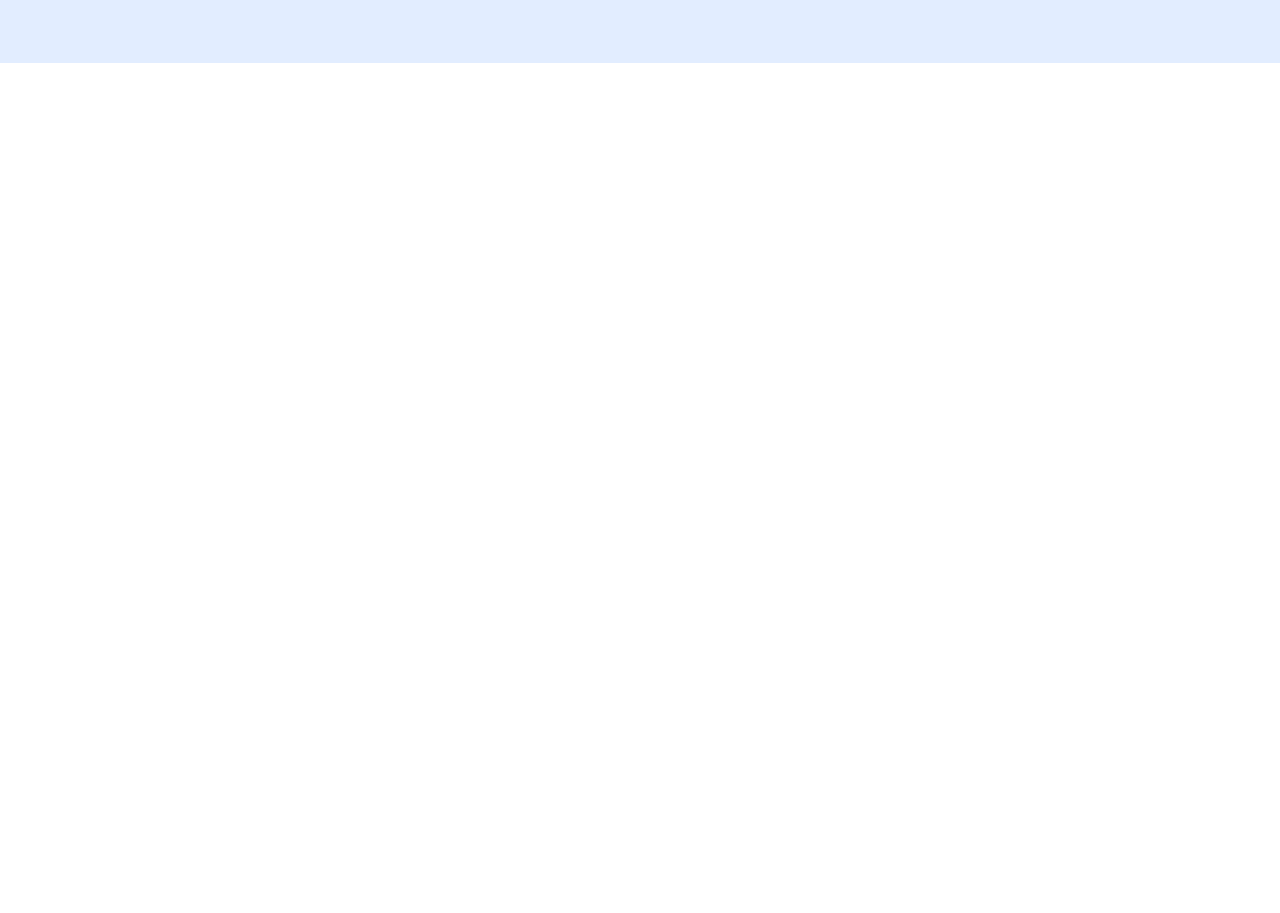
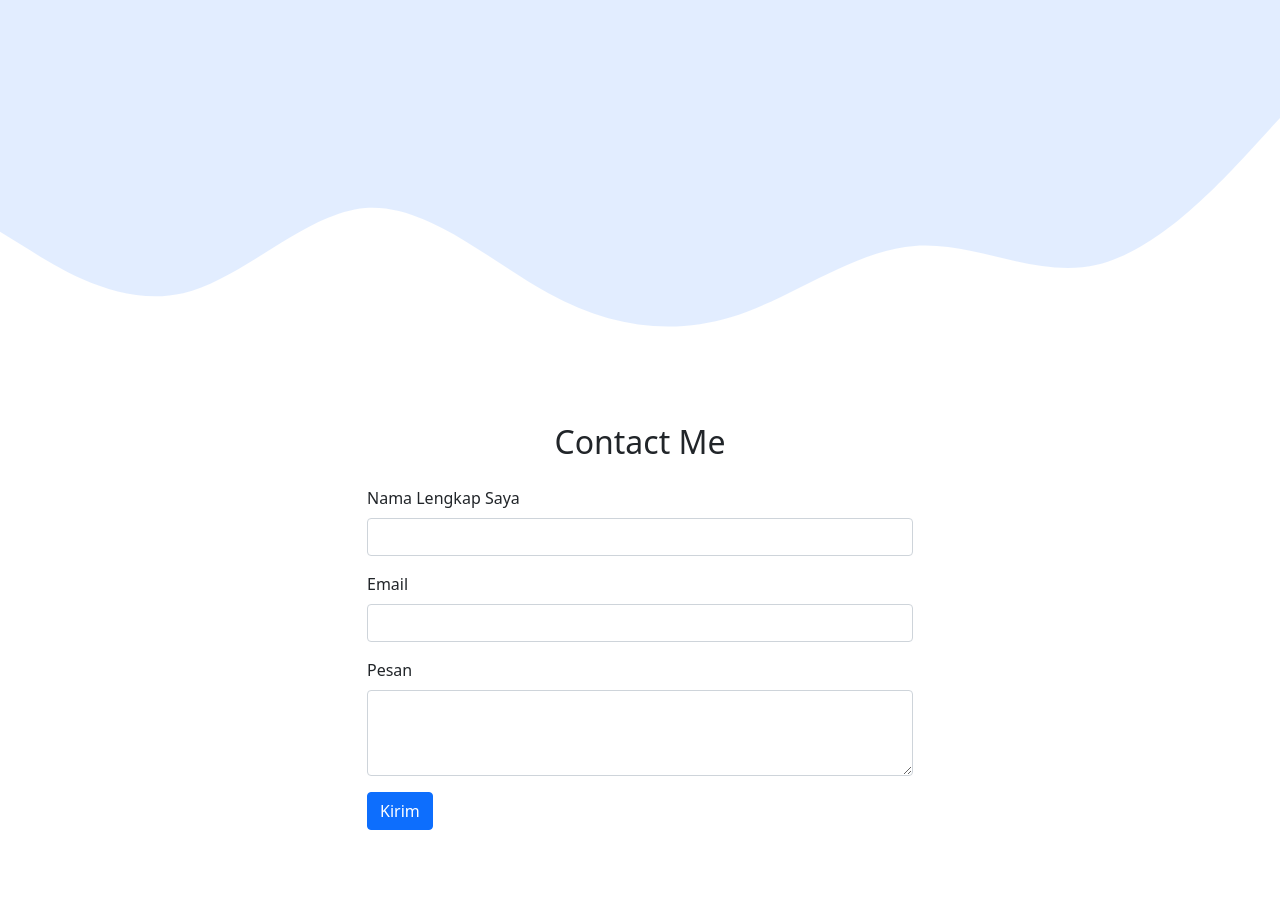
Before and after one commit to Rudzii16/bootsrap-porfolio, a plain HTML site: page index.html in a window 1280 px wide. Shown: the part 1814-2727 px from the top of the page. Before the commit the page ends 2000 px from the top, so only its background shows below. Drawn offline with nearby package versions, Linux system fonts and the light colour scheme.

Commit message:
Menambahkan bagian Contact Me

```diff
--- a/index.html
+++ b/index.html
@@ -125,9 +125,9 @@
     <!-- Project -->
     <section
   id="projects"
-      style="background-color: #e2edff; padding: 80px 0 50px 0"
+  style="background-color: #e2edff; padding: 80px 0 0 0"
 >
-      <div class="container">
+  <div class="container pb-5">
     <div class="row text-center">
       <div class="col">
         <h2>My Projects</h2>
@@ -169,8 +169,44 @@
           </div>
         </div>
       </div>
+      <svg xmlns="http://www.w3.org/2000/svg" viewBox="0 0 1440 320" style="display: block; margin-bottom: -2px;">
+        <path fill="#ffffff" fill-opacity="1" d="M0,192L34.3,213.3C68.6,235,137,277,206,261.3C274.3,245,343,171,411,165.3C480,160,549,224,617,261.3C685.7,299,754,309,823,288C891.4,267,960,213,1029,208C1097.1,203,1166,245,1234,229.3C1302.9,213,1371,139,1406,101.3L1440,64L1440,320L0,320Z"></path>
+      </svg>
+    </section>
     </section>
     <!-- Akhir Project -->
+
+     <!-- Contact -->
+     <section id="contact" style="background-color: #ffffff; padding: 80px 0;">
+      <div class="container">
+        <div class="row text-center mb-3" >
+          <div class="col">
+            <h2>Contact Me</h2>
+          </div>
+        </div>
+        <div class="row justify-content-center">
+          <div class="col-md-6">
+            <form>
+              <div class="mb-3">
+                <label for="name" class="form-label">Nama Lengkap Saya</label>
+                <input type="text" class="form-control" id="name" aria-describedby="name">
+
+              </div>
+              <div class="mb-3">
+                <label for="email" class="form-label">Email</label>
+                <input type="email" class="form-control" id="email" aria-describedby="email">
+ </div>
+ <div class="mb-3">
+  <label for="pesan" class="form-label">Pesan</label>
+  <textarea class="form-control" id="pesan" rows="3"></textarea>
+</div>
+              <button type="submit" class="btn btn-primary">Kirim</button>
+            </form>
+          </div>
+        </div>
+      </div>
+    </section>
+     <!-- Akhir Contact -->
 
     <script
       src="https://cdn.jsdelivr.net/npm/bootstrap@5.0.2/dist/js/bootstrap.bundle.min.js"
--- a/style.css
+++ b/style.css
@@ -1,7 +1,7 @@
 body {
   margin: 0;
   padding: 0;
-  min-height: 2000px;
+  min-height: 3000px;
 }
 
 .jumbotron {
```
Also changed, not shown: Progres_Project/Contact Me.png (added). Lines whose indentation alone changed are shown as unchanged.
